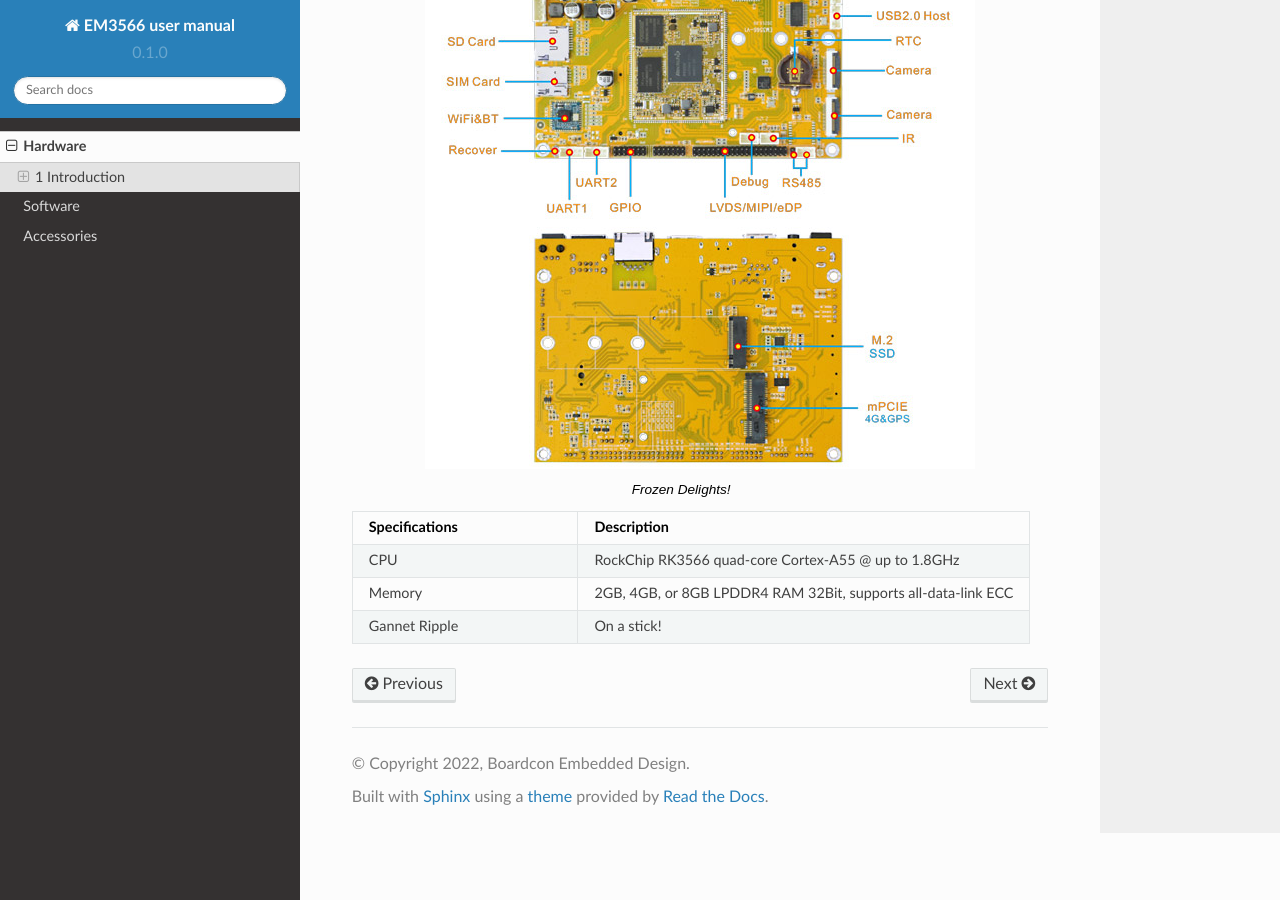
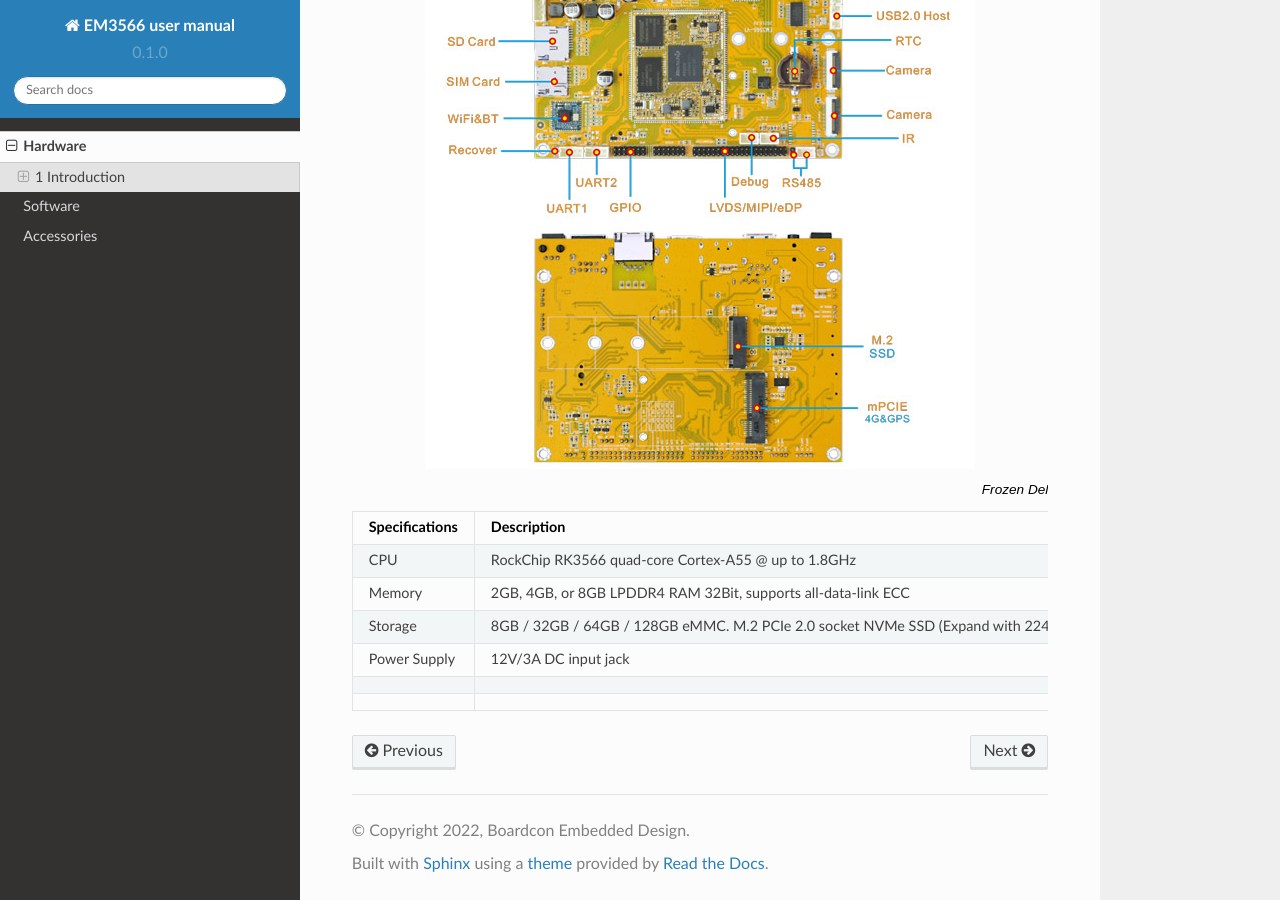
Before and after one commit to boardcon/EM3566, a Sphinx documentation site: the page built from docs/source/hardware.rst, in a window 1280 px wide and 900 px high, scrolled down 817 px. Built offline with Sphinx 7.4.7 and the Read the Docs theme 2.0.0, drawn with Linux system fonts in a browser that asks for light colours.

Commit message:
Update hardware.rst

```diff
--- a/docs/source/hardware.rst
+++ b/docs/source/hardware.rst
@@ -42,5 +42,14 @@
     * - Memory
       - 2GB, 4GB, or 8GB LPDDR4 RAM
         32Bit, supports all-data-link ECC
-    * - Gannet Ripple
-      - On a stick!
+    * - Storage
+      - 8GB / 32GB / 64GB / 128GB eMMC.
+        M.2 PCIe 2.0 socket NVMe SSD (Expand with 2242 NVMe SSD).
+        MicroSD card slot (Expand with TF card).
+        SATA3.0 (can switch between SATA and USB 3.0.
+    * - Power Supply
+      - 12V/3A DC input jack
+    * -
+      -
+    * -
+      -
```
